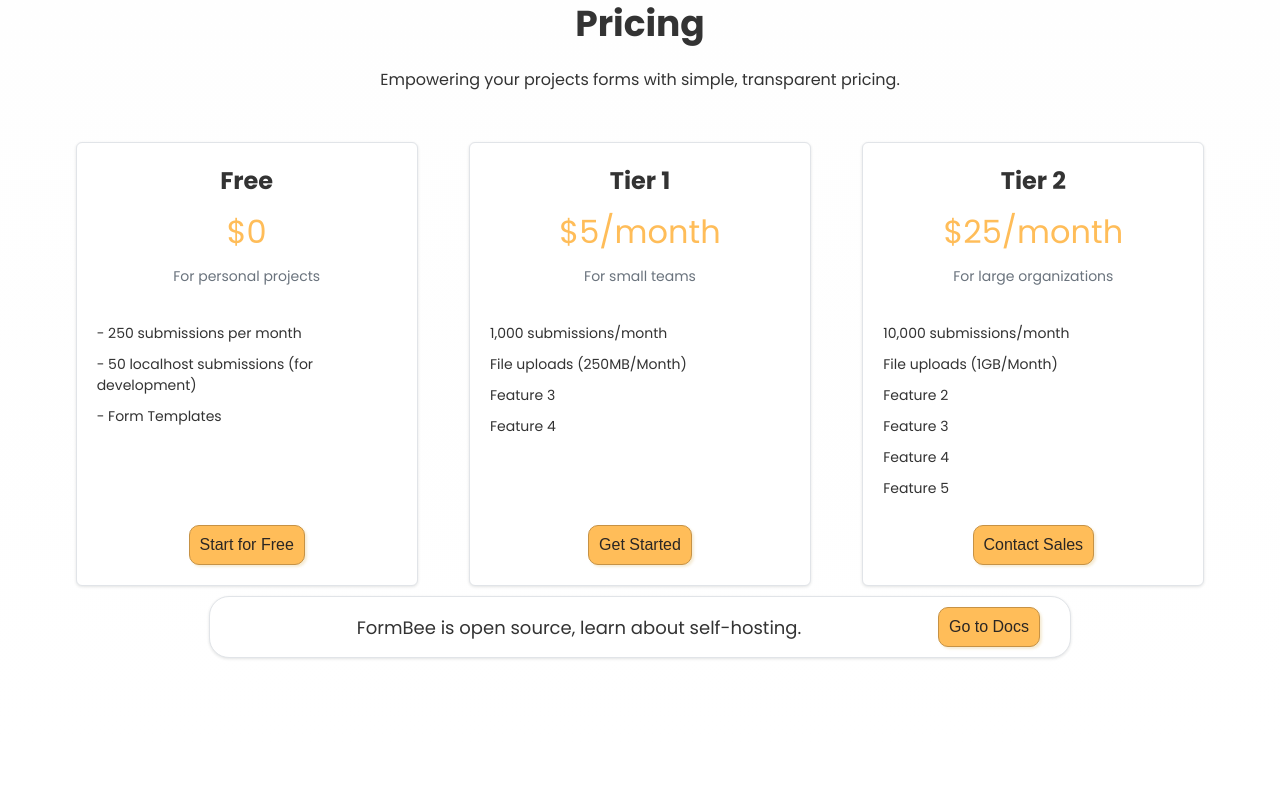
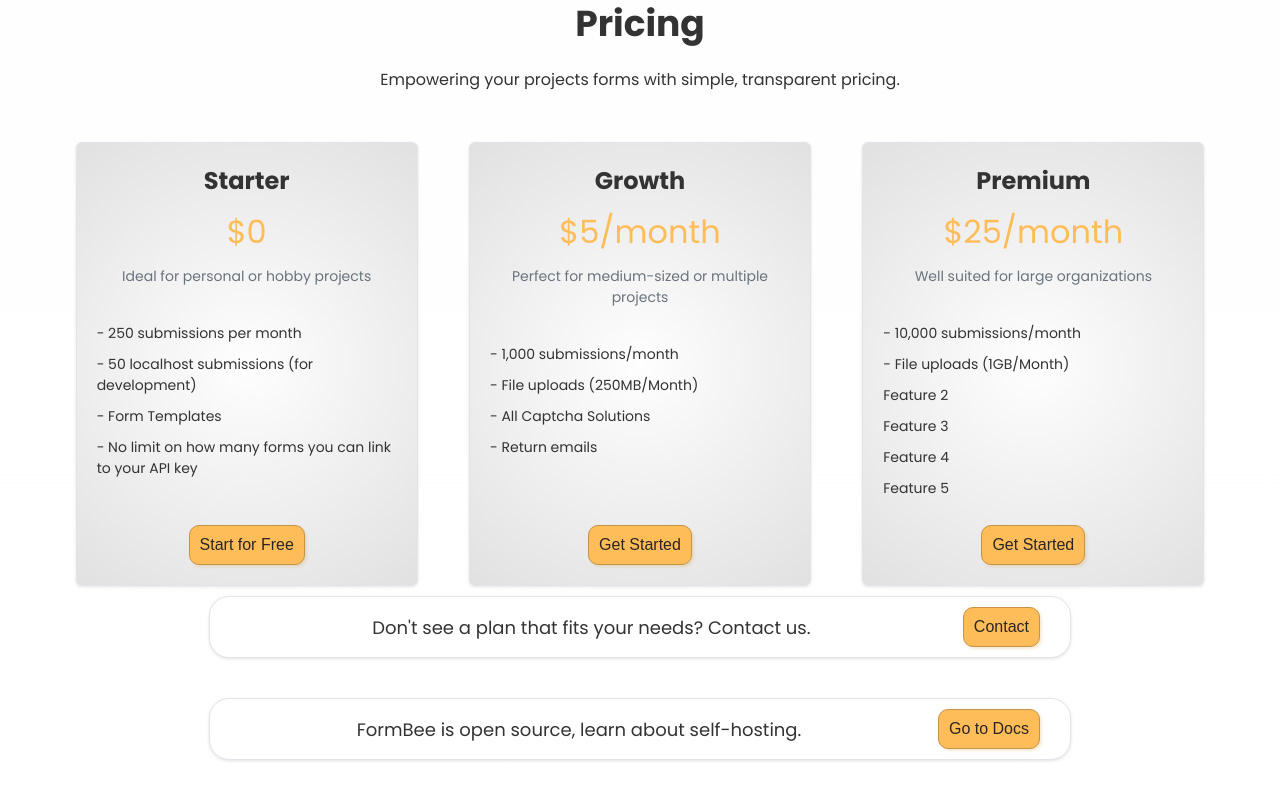
Before and after one commit to FormBee/FormBee, an Angular app in the folder client/FormBee/: page /home in a window 1280 px wide. Shown: the part 3093-3893 px from the top of the page. Before the commit the page ends 3841 px from the top, so only its background shows below. Built offline with nearby package versions, Linux system fonts and the light colour scheme.

Commit message:
Changed wording of pricing section, added contact us

```diff
--- a/client/FormBee/src/app/landing-pricing/landing-pricing.component.html
+++ b/client/FormBee/src/app/landing-pricing/landing-pricing.component.html
@@ -4,13 +4,14 @@
 
     <div class="prices">
         <div class="price-card free">
-            <div class="price-header">Free</div>
+            <div class="price-header">Starter</div>
             <div class="price-amount">$0</div>
-            <div class="price-description">For personal projects</div>
+            <div class="price-description">Ideal for personal or hobby projects</div>
             <ul class="price-features">
                 <li>- 250 submissions per month</li>
                 <li>- 50 localhost submissions (for development)</li>
                 <li>- Form Templates</li>
+                <li>- No limit on how many forms you can link to your API key</li>
             </ul>
             <div class="price-action">
                 <button>Start for Free</button>
@@ -18,14 +19,14 @@
         </div>
 
         <div class="price-card tier-1">
-            <div class="price-header">Tier 1</div>
+            <div class="price-header">Growth</div>
             <div class="price-amount">$5/month</div>
-            <div class="price-description">For small teams</div>
+            <div class="price-description">Perfect for medium-sized or multiple projects</div>
             <ul class="price-features">
-                <li>1,000 submissions/month</li>
-                <li>File uploads (250MB/Month)</li>
-                <li>Feature 3</li>
-                <li>Feature 4</li>
+                <li>- 1,000 submissions/month</li>
+                <li>- File uploads (250MB/Month)</li>
+                <li>- All Captcha Solutions</li>
+                <li>- Return emails</li>
             </ul>
             <div class="price-action">
                 <button>Get Started</button>
@@ -33,23 +34,31 @@
         </div>
 
         <div class="price-card tier-2">
-            <div class="price-header">Tier 2</div>
+            <div class="price-header">Premium</div>
             <div class="price-amount">$25/month</div>
-            <div class="price-description">For large organizations</div>
+            <div class="price-description">Well suited for large organizations</div>
             <ul class="price-features">
-                <li>10,000 submissions/month</li>
-                <li>File uploads (1GB/Month)</li>
+                <li>- 10,000 submissions/month</li>
+                <li>- File uploads (1GB/Month)</li>
                 <li>Feature 2</li>
                 <li>Feature 3</li>
                 <li>Feature 4</li>
                 <li>Feature 5</li>
             </ul>
             <div class="price-action">
-                <button>Contact Sales</button>
+                <button>Get Started</button>
             </div>
         </div>
     </div>
 
+    <div class="self-hosted">
+        <div class="self-hosted-tag">
+            <div class="self-hosted-description">Don't see a plan that fits your needs? Contact us.</div>
+            <div class="self-hosted-action">
+                <button onclick="location.href='https://your-docs-url.com'">Contact</button>
+            </div>
+        </div>
+    </div>
     <div class="self-hosted">
         <div class="self-hosted-tag">
             <div class="self-hosted-description">FormBee is open source, learn about self-hosting.</div>
@@ -58,4 +67,5 @@
             </div>
         </div>
     </div>
+
 </div>
--- a/client/FormBee/src/app/landing-pricing/landing-pricing.component.scss
+++ b/client/FormBee/src/app/landing-pricing/landing-pricing.component.scss
@@ -27,7 +27,7 @@
         height: fit-content;
 
         .price-card {
-            background: #fff;
+            background-image: radial-gradient(circle at center, #fefefe, #e1e1e1);
             border: 1px solid #e1e4e8;
             border-radius: 6px;
             box-shadow: 0 1px 3px rgba(27,31,35,.12);
```
